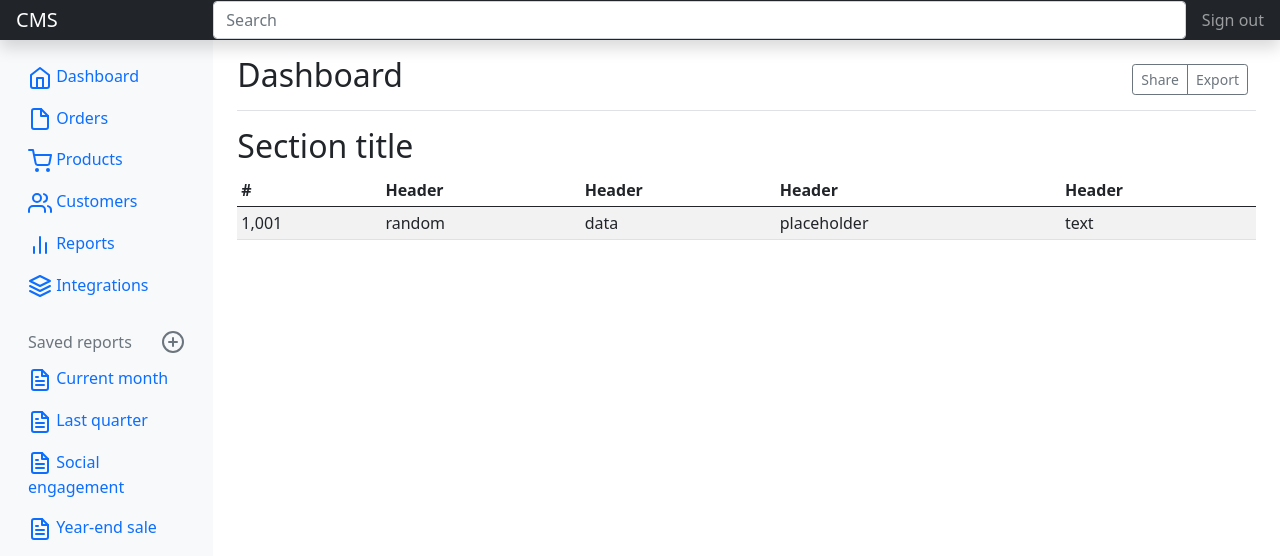
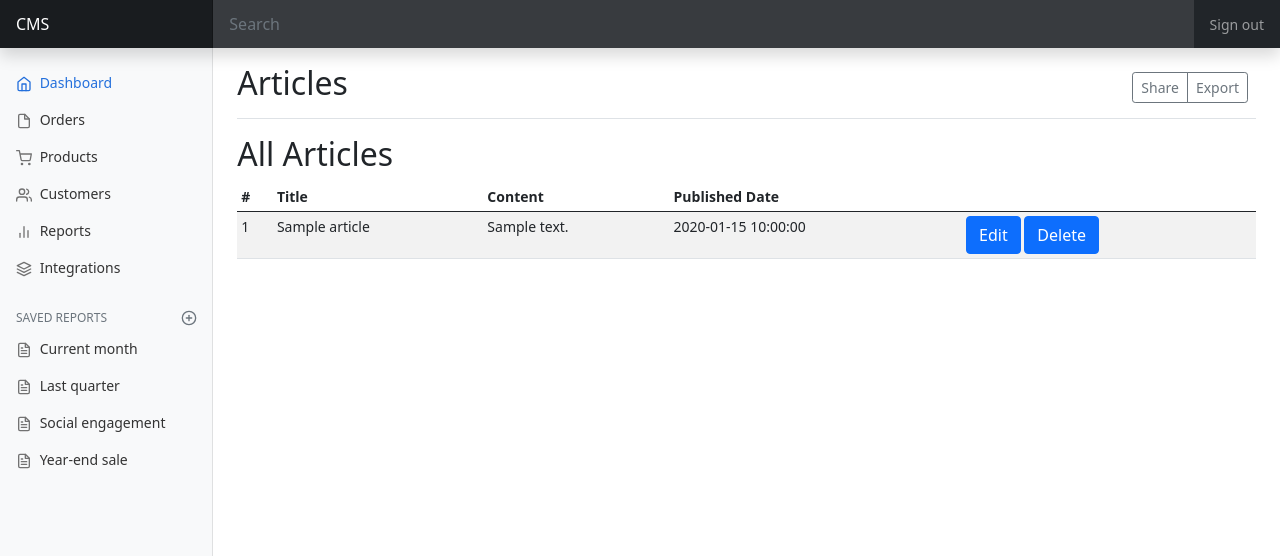
Before and after one commit to AkrmEdm/dynamic_cms, a PHP site: page /posts/index.php in a window 1280 px wide. Shown: the top 556 px of the page. Run offline with PHP 8.4, Linux system fonts and the light colour scheme; tables that the repository leaves empty or names only in its code hold one stand-in row (values such as "Sample post").

Commit message:
Added posts index

```diff
--- /dev/null
+++ b/database.php
@@ -0,0 +1,10 @@
+<?php
+
+    $database_name = 'photo-gallery';
+    $username = 'root';
+    $password = '';
+    $host = 'localhost';
+
+    $dsn = "mysql:host=$host;dbname=$database_name;charset=UTF8";
+
+    $pdo = new PDO($dsn, $username, $password);
--- a/partials/footer.php
+++ b/partials/footer.php
@@ -2,14 +2,14 @@
   </div>
 
 
-  <script src="js/bootstrap.bundle.min.js"
+  <script src="../js/bootstrap.bundle.min.js"
     integrity="sha384-U1DAWAznBHeqEIlVSCgzq+c9gqGAJn5c/t99JyeKa9xxaYpSvHU5awsuZVVFIhvj"
     crossorigin="anonymous"></script>
 
-  <script src="js/feather.min.js" integrity="sha384-uO3SXW5IuS1ZpFPKugNNWqTZRRglnUJK6UAZ/gxOX80nxEkN9NcGZTftn6RzhGWE"
+  <script src="../js/feather.min.js" integrity="sha384-uO3SXW5IuS1ZpFPKugNNWqTZRRglnUJK6UAZ/gxOX80nxEkN9NcGZTftn6RzhGWE"
     crossorigin="anonymous"></script>
   </script>
-  <script src="js/dashboard.js"></script>
+  <script src="../js/dashboard.js"></script>
 </body>
 
 </html>
--- a/partials/header.php
+++ b/partials/header.php
@@ -14,7 +14,7 @@
 
 
   <!-- Bootstrap core CSS -->
-  <link href="css/bootstrap.min.css" rel="stylesheet"
+  <link href="../css/bootstrap.min.css" rel="stylesheet"
     integrity="sha384-KyZXEAg3QhqLMpG8r+8fhAXLRk2vvoC2f3B09zVXn8CA5QIVfZOJ3BCsw2P0p/We" crossorigin="anonymous">
   <meta name="theme-color" content="#7952b3">
 
@@ -37,7 +37,7 @@
 
 
   <!-- Custom styles for this template -->
-  <link href="dashboard.css" rel="stylesheet">
+  <link href="../css/dashboard.css" rel="stylesheet">
 </head>
 
 <body>
--- /dev/null
+++ b/posts/index.php
@@ -0,0 +1,58 @@
+<?php
+    include('../partials/header.php');
+    include('../partials/sidebar.php');
+    include('../database.php');
+
+    $sql = "SELECT * FROM articles";
+    $results = $pdo->query($sql);
+    $rows = $results->fetchAll();
+?>
+
+      <main class="col-md-9 ms-sm-auto col-lg-10 px-md-4">
+        <div
+          class="d-flex justify-content-between flex-wrap flex-md-nowrap align-items-center pt-3 pb-2 mb-3 border-bottom">
+
+          <h1 class="h2">Articles</h1>
+
+          <div class="btn-toolbar mb-2 mb-md-0">
+            <div class="btn-group me-2">
+              <button type="button" class="btn btn-sm btn-outline-secondary">Share</button>
+              <button type="button" class="btn btn-sm btn-outline-secondary">Export</button>
+            </div>
+          </div>
+        </div>
+
+
+        <h2>All Articles</h2>
+
+
+        <div class="table-responsive">
+          <table class="table table-striped table-sm">
+            <thead>
+              <tr>
+                <th scope="col">#</th>
+                <th scope="col">Title</th>
+                <th scope="col">Content</th>
+                <th scope="col">Published Date</th>
+                <th scope="col"></th>
+              </tr>
+            </thead>
+            <tbody>
+              <tr>
+                <?php foreach($rows as $row): ?>
+                <td><?= $row['id'] ?></td>
+                <td><?= $row['title'] ?></td>
+                <td><?= $row['content'] ?></td>
+                <td><?= $row['published_date'] ?></td>
+                <td>
+                  <a href="#" class="btn btn-primary">Edit</a>
+                  <a href="#" class="btn btn-primary">Delete</a>
+                </td>
+                <?php endforeach ?>
+              </tr>
+            </tbody>
+          </table>
+        </div>
+      </main>
+
+<?php include('../partials/footer.php'); ?>
```
